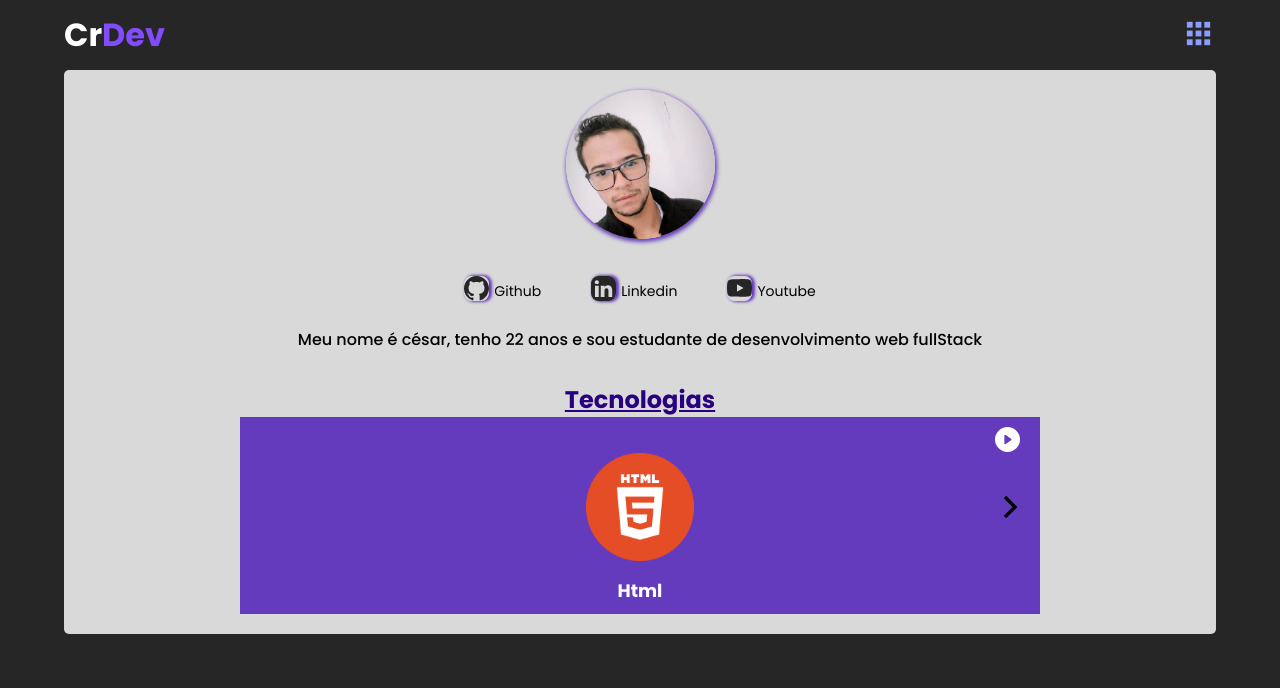
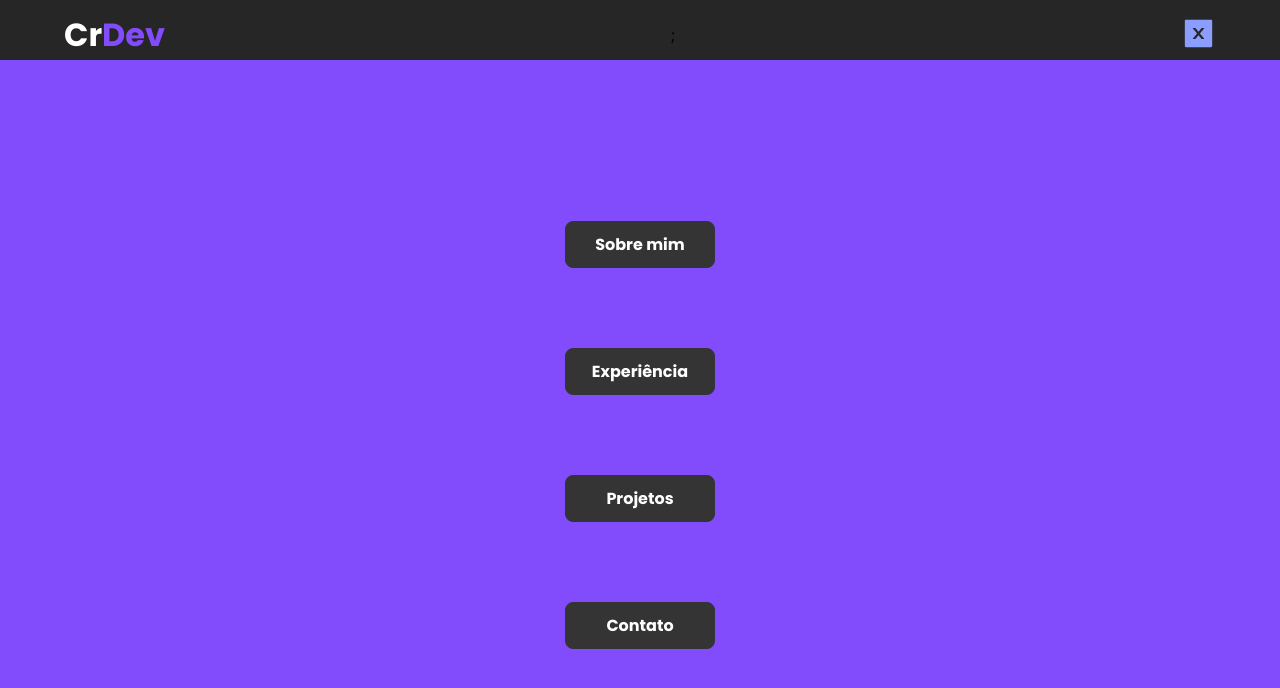
Before and after one commit to cesarrafaeljunior/Portfolio, a React (Create React App) app: page / in a window 1280 px wide. Both pictures are taken after a click on the button 1198 px from the left and 35 px from the top of the page. Shown: the top 688 px of the page. Built offline with nearby package versions, Linux system fonts and the light colour scheme.

Commit message:
feat: Open and Close Menu

```diff
--- a/src/App/App.jsx
+++ b/src/App/App.jsx
@@ -1,10 +1,13 @@
 import { CarouselProvider } from "../Contexts/carouselContext";
+import { MenuProvider } from "../Contexts/menuContext";
 import { RoutesMain } from "../Routes";
 
 export const App = () => {
   return (
     <CarouselProvider>
-      <RoutesMain />
+      <MenuProvider>
+        <RoutesMain />
+      </MenuProvider>
     </CarouselProvider>
   );
 };
--- /dev/null
+++ b/src/Components/Header/MenuNav/index.jsx
@@ -0,0 +1,27 @@
+import { useContext } from "react";
+import { MenuContext } from "../../../Contexts/menuContext";
+import { ContainerNav } from "./style";
+
+export const MenuNav = () => {
+  const { animation } = useContext(MenuContext);
+  return (
+    <ContainerNav animationName={animation}>
+      <nav>
+        <ul>
+          <li>
+            <a href="#">Sobre mim</a>
+          </li>
+          <li>
+            <a href="#">Experiência</a>
+          </li>
+          <li>
+            <a href="#">Projetos</a>
+          </li>
+          <li>
+            <a href="#">Contato</a>
+          </li>
+        </ul>
+      </nav>
+    </ContainerNav>
+  );
+};
--- /dev/null
+++ b/src/Components/Header/MenuNav/style.js
@@ -0,0 +1,55 @@
+import styled from "styled-components";
+
+export const ContainerNav = styled.div`
+  display: flex;
+  align-items: center;
+  justify-content: center;
+
+  width: 100%;
+  height: calc(100vh - 50px);
+
+  position: absolute;
+  top: 60px;
+  right: 0;
+  z-index: 2000;
+
+  background-color: #824cfc;
+
+  animation: ${({ animationName }) => `${animationName}`} 0.9s;
+
+  ul {
+    text-align: center;
+    display: flex;
+    flex-direction: column;
+    gap: 80px;
+    list-style: none;
+  }
+  a {
+    display: flex;
+    justify-content: center;
+    background-color: #343434;
+    color: white;
+    border-radius: 8px;
+    width: 150px;
+    padding: 10px;
+    border: solid 1px #343434;
+    font-weight: bold;
+  }
+  @keyframes open {
+    0% {
+      transform: translateX(-100%);
+    }
+    100% {
+      transform: translateX(0);
+    }
+  }
+
+  @keyframes close {
+    0% {
+      transform: translateX(0);
+    }
+    100% {
+      transform: translateX(100%);
+    }
+  }
+`;
--- a/src/Components/Header/index.jsx
+++ b/src/Components/Header/index.jsx
@@ -1,14 +1,31 @@
+import { useContext } from "react";
 import { CgMenuGridR } from "react-icons/cg";
+import { AiFillCloseSquare } from "react-icons/ai";
+
+import { MenuContext } from "../../Contexts/menuContext";
 import { Logo } from "./Logo";
+import { MenuNav } from "./MenuNav";
 import { StyledHeader } from "./style";
 
 export const Header = () => {
+  const { isMenuOpen, openMenu, closeMenu } = useContext(MenuContext);
+
   return (
     <StyledHeader>
       <Logo />
-      <button>
-        <CgMenuGridR className="Menu" />
-      </button>
+
+      {isMenuOpen === true ? (
+        <>
+          <MenuNav />;
+          <button type="button" onClick={closeMenu}>
+            <AiFillCloseSquare className="Menu" />
+          </button>
+        </>
+      ) : (
+        <button type="button" onClick={openMenu}>
+          <CgMenuGridR className="Menu" />
+        </button>
+      )}
     </StyledHeader>
   );
 };
--- /dev/null
+++ b/src/Contexts/menuContext.jsx
@@ -0,0 +1,28 @@
+import { createContext, useState } from "react";
+
+export const MenuContext = createContext({});
+
+export const MenuProvider = ({ children }) => {
+  const [isMenuOpen, setIsMenuOpen] = useState(false);
+  const [animation, setAnimation] = useState("");
+
+  const openMenu = () => {
+    setIsMenuOpen(true);
+    setAnimation("open");
+  };
+
+  const closeMenu = () => {
+    setAnimation("close");
+    setTimeout(() => {
+      setIsMenuOpen(false);
+    }, 900);
+  };
+
+  return (
+    <MenuContext.Provider
+      value={{ isMenuOpen, animation, openMenu, closeMenu }}
+    >
+      {children}
+    </MenuContext.Provider>
+  );
+};
--- a/src/Pages/MainPage/index.jsx
+++ b/src/Pages/MainPage/index.jsx
@@ -74,7 +74,7 @@ export const MainPage = () => {
             );
           })}
         </ul>
-        {hideClick > 0 ? (
+        {hideClick > 0 && isPause === true ? (
           <button
             type="button"
             className="btnPrevious"
@@ -84,7 +84,7 @@ export const MainPage = () => {
           </button>
         ) : null}
 
-        {hideClick <= techs.length - 2 ? (
+        {hideClick <= techs.length - 2 && isPause === true ? (
           <button type="button" className="btnNext" onClick={handleRightClick}>
             <GrFormNext className="btnCarousel" />
           </button>
--- a/src/Pages/MainPage/style.js
+++ b/src/Pages/MainPage/style.js
@@ -13,9 +13,11 @@ export const MainPageContainer = styled.div`
     display: flex;
     align-items: center;
     justify-content: space-between;
+    gap: 50px;
 
     @media (min-width: 600px) {
       flex-direction: column;
+      gap: 0;
     }
   }
 
--- a/src/services/techs.js
+++ b/src/services/techs.js
@@ -44,4 +44,9 @@ export const techs = [
     nivel: "avançado",
     img: "img/LogoTs.png",
   },
+  {
+    name: "Redux",
+    nivel: "avançado",
+    img: "img/LogoTs.png",
+  },
 ];
```
Also changed, not shown: src/Contexts/carouselContext.jsx (renamed from src/Contexts/carouselContext.js).
